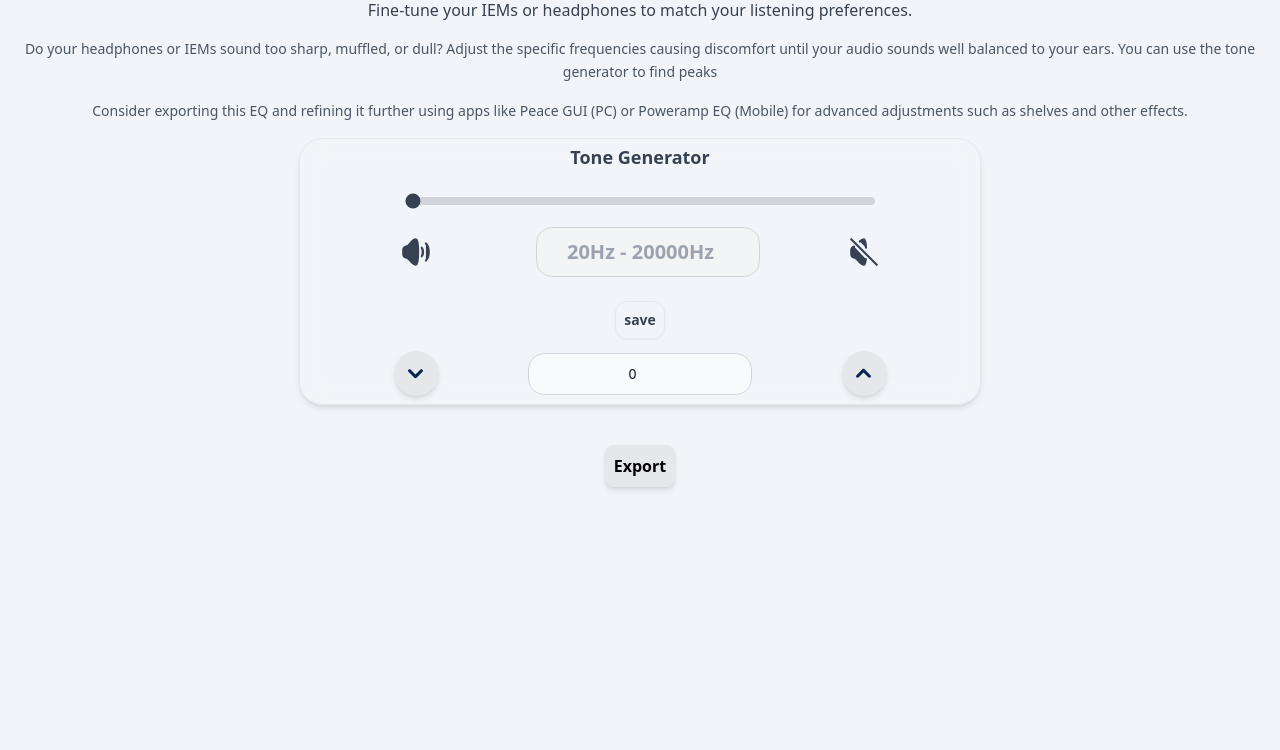
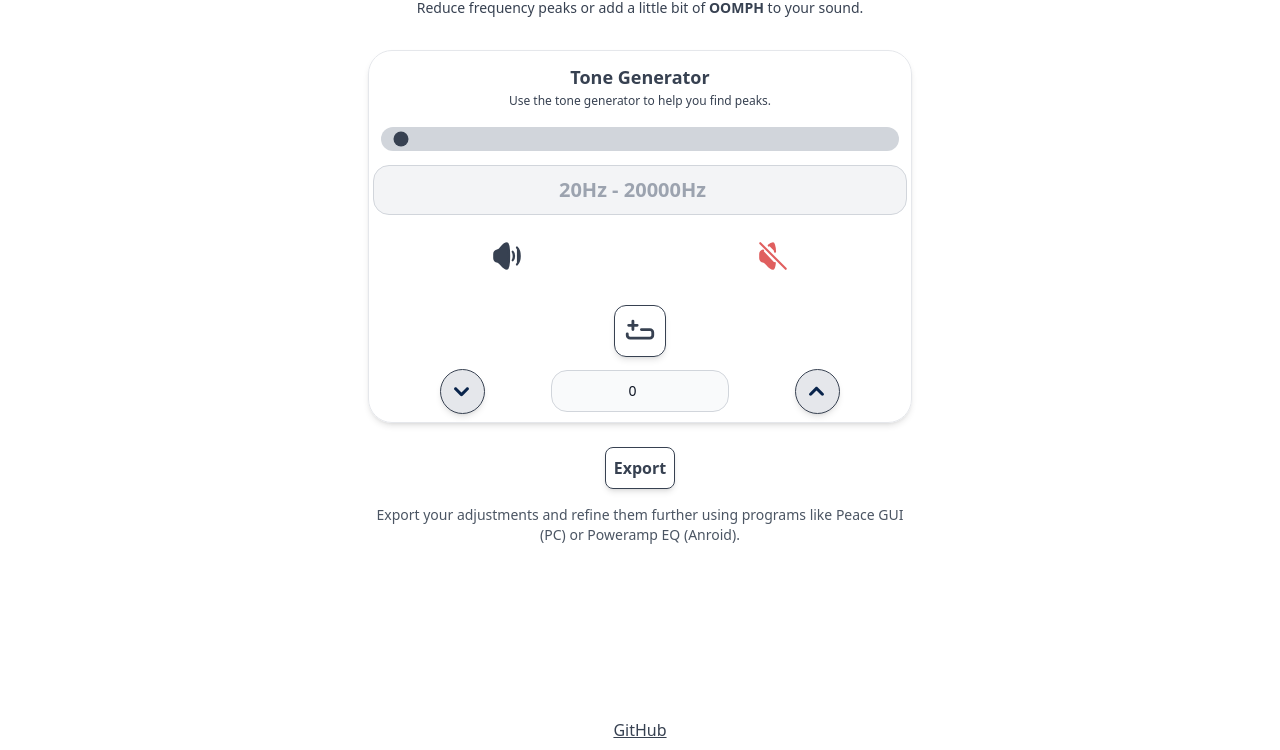
Before and after one commit to a-t-h-i/easy_eq, a plain HTML site: page index.html in a window 1280 px wide. Shown: the part 50-800 px from the top of the page. Drawn offline with nearby package versions, Linux system fonts and the light colour scheme.

Commit message:
Fixed some minor issues. More fixes to come

```diff
--- a/index.html
+++ b/index.html
@@ -8,55 +8,58 @@
   <script src="https://cdnjs.cloudflare.com/ajax/libs/tone/14.7.77/Tone.js"></script>
   <script src="https://code.jquery.com/jquery-3.7.1.slim.min.js"
     integrity="sha256-kmHvs0B+OpCW5GVHUNjv9rOmY0IvSIRcf7zGUDTDQM8=" crossorigin="anonymous"></script>
-
 </head>
 
-<body class="items-center p-2 bg-slate-100">
+<div class="items-center p-2 flex flex-col h-screen justify-between">
 
+  <header>
     <div class="text-center">
-    <h4 class="text-2xl font-extrabold text-gray-900">Easy EQ</h4>
-    <p class="text-base text-gray-700 mt-2">
-      Fine-tune your IEMs or headphones to match your listening preferences.
+      <h4 class="text-2xl font-extrabold text-[#374151] underline">Easy EQ</h4>
+
+      <p class="text-sm text-[#374151] p-2">
+        Reduce frequency peaks or add a little bit of <strong>OOMPH</strong> to your sound.
       </p>
+    </div>
+  </header>
 
-    <p class="text-sm text-gray-600 mt-4 leading-relaxed">
-      Do your headphones or IEMs sound too sharp, muffled, or dull? Adjust the specific frequencies causing discomfort
-      until your audio sounds well balanced to your ears. You can use the tone generator to find peaks
-    </p>
+  <main class="mb-auto">
+    <!-- Tuning controls container-->
+    <div class="m-2 flex justify-center items-center h-full lg:max-w-[75%] mx-auto">
 
-    <p class="text-sm text-gray-600 mt-4 leading-relaxed">Consider exporting this EQ and refining it further using
-      apps like Peace GUI (PC) or Poweramp EQ (Mobile) for advanced adjustments such as shelves and other effects.
-    </p>
-
-  </div>
-
-  <!-- Tuning controls container-->
-  <div class="m-2 flex justify-center items-center h-full">
-
-
-
+      <div class="">
         <div
-      class="items-center text-center p-1 grid grid-cols-3 border rounded-3xl tuningControl backdrop-blur-md shadow-md m-2">
+          class="items-center text-center p-1 grid grid-cols-3 border rounded-3xl tuningControl backdrop-blur-md shadow-md m-2 flex">
 
           <!-- Tone generator Slider -->
-      <div class="col-span-3">
-        <h1 class="text-lg font-bold text-[#374151] mb-4">Tone Generator</h1>
+          <div class="col-span-3 p-2">
+            <h1 class="text-lg font-bold text-[#374151] mb-4">Tone Generator
+              <br>
+              <p class="text-xs text-[#374151] leading-relaxed font-thin">
+                Use the tone generator to help you find peaks.
+              </p>
+            </h1>
 
             <!-- Frequency Display -->
             <div id="frequencyDisplay" class="text-center text-[#374151] text-xl font-bold mb-4"></div>
 
-        <!-- Slider Only -->
+            <!-- Slider -->
             <input type="range" id="frequencySlider" min="20" max="20000" value="20"
-          class="w-[70%] h-2 bg-gray-300 rounded-lg appearance-none cursor-pointer accent-[#374151]">
+              class="h-2 bg-gray-300 rounded-full appearance-none cursor-pointer accent-[#374151] w-full p-3">
+          </div>
 
+          <!-- Freq Input-->
+          <div class="col-span-3">
+            <input
+              class="w-full text-center border border-gray-300 text-[#374151] text-xl rounded-2xl font-black focus:ring-blue-500 p-2.5 bg-gray-100"
+              type="number" placeholder="20Hz - 20000Hz" min="20" max="20000" id="eqFreq">
           </div>
 
 
+          <div class="col-span-3 p-2 flex justify-center items-center space-x-4">
 
             <!-- Play tone button -->
-      <div class="col-span-1 p-2">
             <button
-          class="playPauseButton relative p-4 rounded-full transition-all duration-300 ease-in-out transform hover:scale-105 focus:outline-none">
+              class="flex justify-center items-center w-[50%] playPauseButton relative p-4 rounded-full transition-all duration-300 ease-in-out transform hover:scale-105 focus:outline-none">
               <span><svg style="color: #374151;" width="34px" height="34px" viewBox="0 0 24 24" fill="currentColor"
                   xmlns="http://www.w3.org/2000/svg">
                   <g id="SVGRepo_bgCarrier" stroke-width="0"></g>
@@ -64,25 +67,16 @@
                   <g id="SVGRepo_iconCarrier">
                     <path
                       d="M19 6C20.5 7.5 21 10 21 12C21 14 20.5 16.5 19 18M16 8.99998C16.5 9.49998 17 10.5 17 12C17 13.5 16.5 14.5 16 15M3 10.5V13.5C3 14.6046 3.5 15.5 5.5 16C7.5 16.5 9 21 12 21C14 21 14 3 12 3C9 3 7.5 7.5 5.5 8C3.5 8.5 3 9.39543 3 10.5Z"
-                  stroke="currentColor" stroke-width="1.5" stroke-linecap="round" stroke-linejoin="roun d"></path>
+                      stroke="currentColor" stroke-width="1.5" stroke-linecap="round" stroke-linejoin="round"></path>
                   </g>
                 </svg></span>
             </button>
-      </div>
-
-      <!-- Freq Input-->
-      <div>
-        <input
-          class="w-full text-center border border-gray-300 text-[#374151] text-xl rounded-2xl font-black focus:ring-blue-500 p-2.5 bg-gray-100 m-2"
-          type="number" placeholder="20Hz - 20000Hz" min="20" max="20000" id="eqFreq">
-      </div>
 
             <!-- Stop tone button -->
-      <div class="col-span-1 p-2">
             <button
-          class="stopSound relative p-4 rounded-full transition-all duration-300 ease-in-out transform hover:scale-105 focus:outline-none">
+              class="flex justify-center items-center  w-[50%] stopSound relative p-4 rounded-full transition-all duration-300 ease-in-out transform hover:scale-105 focus:outline-none">
               <span>
-            <svg style="color: #374151;" width="34px" height="34px" viewBox="0 0 24 24" fill="currentColor"
+                <svg style="color: #e05f5f;" width="34px" height="34px" viewBox="0 0 24 24" fill="currentColor"
                   xmlns="http://www.w3.org/2000/svg">
                   <g id="SVGRepo_bgCarrier" stroke-width="0"></g>
                   <g id="SVGRepo_tracerCarrier" stroke-linecap="round" stroke-linejoin="round"></g>
@@ -96,18 +90,29 @@
             </button>
           </div>
 
-
           <div class="col-span-3">
             <button active="0"
-          class="shadow-sm m-2 rounded-xl transition-all duration-300 ease-in-out transform text-[#374151] font-black text-sm border p-2 focus:outline-none addFreq">
-          save
+              class="shadow-md m-2 rounded-xl transition-all duration-300 ease-in-out transform border border-[#374151] p-2 focus:outline-none addFreq">
+              <span>
+                <svg width="34px" height="34px" viewBox="0 0 24 24" fill="none" xmlns="http://www.w3.org/2000/svg">
+                  <g id="SVGRepo_bgCarrier" stroke-width="0"></g>
+                  <g id="SVGRepo_tracerCarrier" stroke-linecap="round" stroke-linejoin="round"></g>
+                  <g id="SVGRepo_iconCarrier">
+                    <g id="Edit / Add_Row">
+                      <path id="Vector"
+                        d="M3 14V15C3 16.1046 3.89543 17 5 17L19 17C20.1046 17 21 16.1046 21 15L21 13C21 11.8954 20.1046 11 19 11H13M10 8H7M7 8H4M7 8V5M7 8V11"
+                        stroke="#374151" stroke-width="2" stroke-linecap="round" stroke-linejoin="round"></path>
+                    </g>
+                  </g>
+                </svg>
+              </span>
             </button>
           </div>
 
           <!-- Controls -->
           <div class="m-1">
             <button
-          class="p-2 border rounded-full w-[45px] h-[45px]  border shadow-md bg-gray-200 font-black transition-all duration-300 ease-in-out decreaseDb hover:scale-110 hover:shadow-md">
+              class="p-2 border border-[#374151] rounded-full w-[45px] h-[45px]  border shadow-md bg-gray-200 font-black transition-all duration-300 ease-in-out decreaseDb hover:scale-110 hover:shadow-md">
               <span>
                 <svg width="25px" height="25px" viewBox="0 0 24 24" xmlns="http://www.w3.org/2000/svg" fill="none">
                   <path
@@ -125,7 +130,7 @@
 
           <div class="m-1">
             <button
-          class="p-2 text-center border shadow-md rounded-full w-[45px] h-[45px] bg-gray-200 font-black  transition-all duration-300 ease-in-out increaseDb hover:scale-110 hover:shadow-md">
+              class="p-2 border border-[#374151] text-center border shadow-md rounded-full w-[45px] h-[45px] bg-gray-200 font-black  transition-all duration-300 ease-in-out increaseDb hover:scale-110 hover:shadow-md">
               <span>
                 <svg width="25px" height="25px" viewBox="0 0 24 24" version="1.1" xmlns="http://www.w3.org/2000/svg"
                   xmlns:xlink="http://www.w3.org/1999/xlink" fill="currentColor">
@@ -150,30 +155,43 @@
               </span>
             </button>
           </div>
-
         </div>
 
-  </div>
+        <!-- Buttons and EQ settings -->
+        <div class="flex justify-center items-center h-full flex-col col-span-3 w-full">
 
-  <!-- Buttons (export, upload etc.) -->
-  <div class="flex justify-center items-center h-full flex-col">
+          <div class="m-1 flex justify-center">
+            <table id="userEq">
 
-    <div class="m-2 flex justify-center max-h-[70%] grid grid-cols-1" id="userEq">
-
+            </table>
           </div>
 
           <!-- Centered button -->
           <div class="m-2 flex justify-center w-full">
             <button
-        class="exportEq p-2 border rounded-lg shadow-md bg-gray-200 font-black transition-all duration-300 ease-in-out hover:scale-110 hover:shadow-lg">
+              class="exportEq border border-[#374151] text-[#374151] p-2 border rounded-lg shadow-md font-black transition-all duration-300 ease-in-out hover:scale-110 hover:shadow-lg">
               Export
             </button>
           </div>
+
+          <div class="m-2">
+            <p class="text-sm text-gray-600 text-center text-[#374151]">Export your adjustments and refine them
+              further using programs like Peace GUI (PC) or Poweramp EQ (Anroid).
+            </p>
+          </div>
         </div>
 
-  <button class="removeBand hidden"></button>
+      </div>
 
-</body>
+    </div>
+  </main>
+
+  <footer>
+    <footer class="text-center text-[#374151]">
+      <a href="https://github.com/a-t-h-i/easy_eq" class="underline">GitHub</a>
+    </footer>
+  </footer>
+</div>
 
 <script>
   let frequencies = [];
@@ -266,15 +284,17 @@ function getQfactor(frequency) {
     let freq = $("#eqFreq").val();
     let decibels = parseFloat($('.dbControl').val());
     let hasValues = freq !== "" && decibels !== NaN
-    let bandId = `${freq}_${decibels}`;
+    let bandId = `${freq}_${$('.dbControl').val().split(".")[1]}_${$('.dbControl').val().split(".")[0]}`;
 
-
-    let eqBand = `<div id=${bandId}
-        class="m-2 backdrop-blur-sm shadow-md border border-gray-300 text-gray-700 text-xl rounded-3xl font-black focus:ring-blue-500 p-2 bg-gray-100 flex items-center w-full">
-
-        <h2 class="text-center w-full"> ${freq}Hz (${getAdjective(parseInt(freq))}) | ${decibels}db </h2>
-
-        <button class="text-red-400 font-bold border rounded-full p-2 shadow-md hover:scale-110 ml-auto removeBand" band-id="${bandId}">
+    let eqBand = `<tr id="${bandId}">
+    <td>
+        <div class="m-1 backdrop-blur-sm shadow-md border border-[#374151] rounded-3xl font-black focus:ring-blue-500 p-1 flex items-center w-full">
+            <h2 class="text-center w-full font-light text-sm">
+                ${freq}Hz - <span class="underline">${getAdjective(parseInt(freq))}</span> - <strong>${decibels}db</strong>
+            </h2>
+            <button
+                class="text-red-400 font-bold border rounded-full p-2 shadow-md hover:scale-110 ml-auto removeBand"
+                band-id="${bandId}">
                 <span>
                     <svg width="26px" height="26px" viewBox="0 0 24 24" fill="none" xmlns="http://www.w3.org/2000/svg"
                         stroke="#e44949">
@@ -291,8 +311,9 @@ function getQfactor(frequency) {
                     </svg>
                 </span>
             </button>
-      </div>`;
-
+        </div>
+    </td>
+</tr>`;
     if (frequencies.length < 16 && hasValues) {
       if (parseInt(freq) !== 0 && parseFloat(decibels) !== 0) {
         frequencies.push({ freq: freq, db: decibels });
@@ -300,6 +321,21 @@ function getQfactor(frequency) {
         $("#userEq").append(eqBand);
         $("#eqFreq").val(0);
         $('.dbControl').val(0);
+
+        $(document).on("click", ".removeBand", function () {
+          const bandId = $(this).attr("band-id");
+          let freqRemove = bandId.split("_")[0];
+          let dbRemove = bandId.split("_")[1];
+
+          for (let i = 0; i < frequencies.length; i++) {
+            if (frequencies[i].freq == freqRemove && frequencies[i].db == dbRemove) {
+              frequencies.splice(i, 1);
+              i--;
+            }
+          }
+
+          $(`#${bandId}`).remove();
+        });
       }
     }
   }
@@ -357,20 +393,6 @@ function getQfactor(frequency) {
     SavePEQ(frequencies, calculatePreamp(frequencies))
   });
 
-  $(document).on("click", ".removeBand", function () {
-    const bandId = $(this).attr("band-id");
-    let freqRemove = bandId.split("_")[0];
-    let dbRemove = bandId.split("_")[1];
-
-    for (let i = 0; i < frequencies.length; i++) {
-      if (frequencies[i].freq == freqRemove && frequencies[i].db == dbRemove) {
-        frequencies.splice(i, 1);
-        i--;
-      }
-    }
-
-    $(`#${bandId}`).remove();
-  });
 
   $(document).on("click", ".addFreq", function () {
     addToEq();
```
Lines whose indentation alone changed are shown as unchanged.
